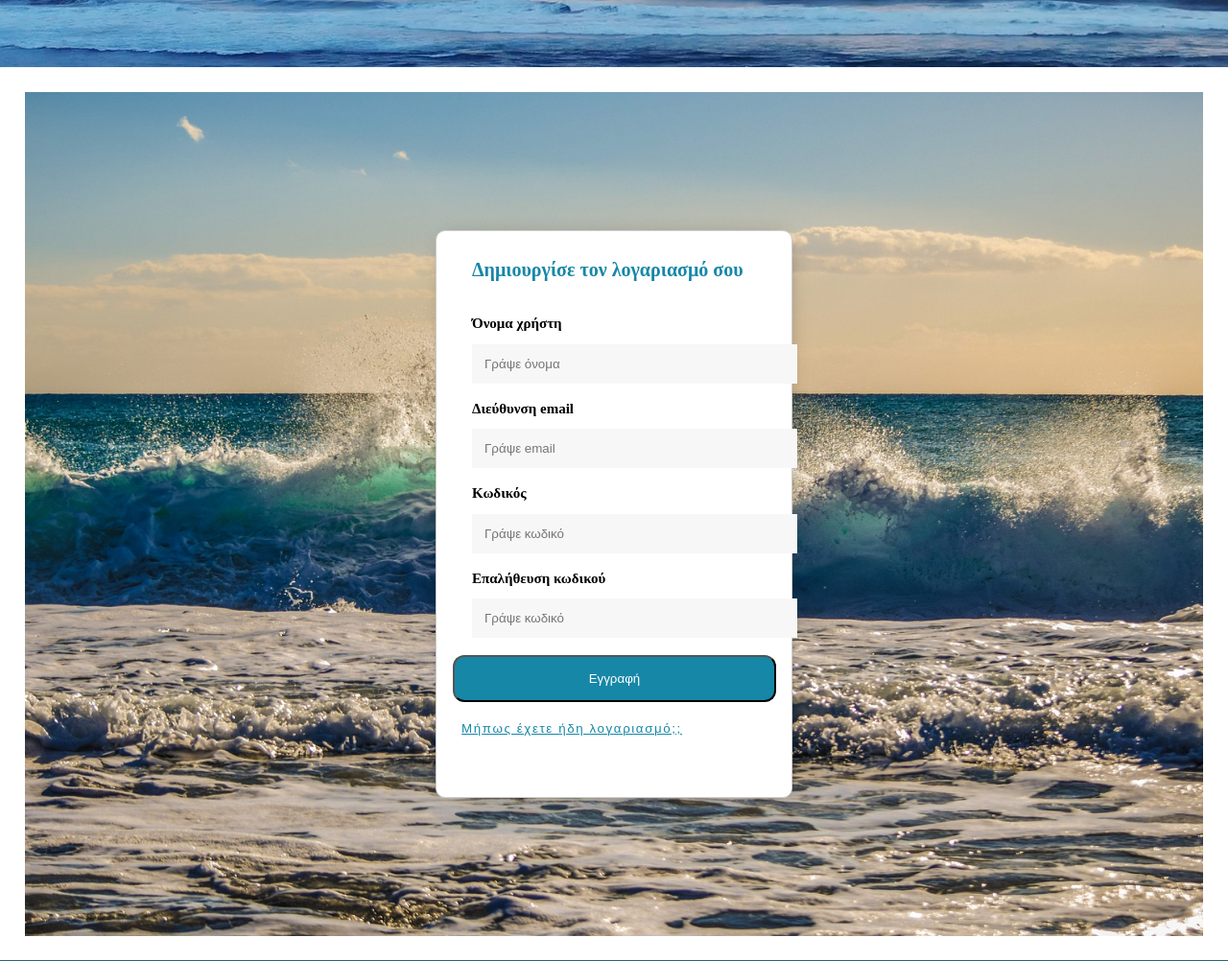
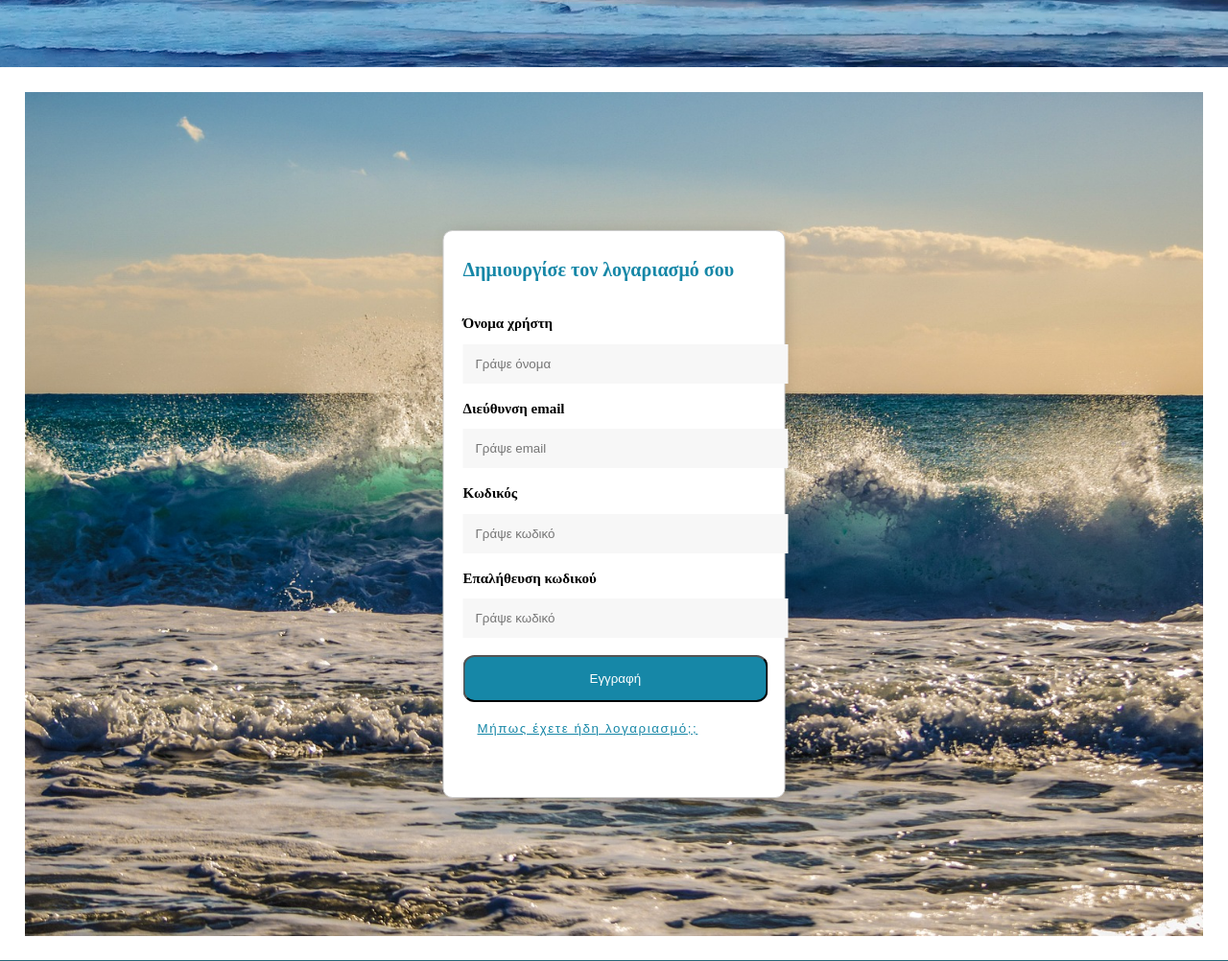
Before and after one commit to vrstelios/blue_life_csd_2021, a PHP site: page /Register.html in a window 1280 px wide. Shown: the part 436-1438 px from the top of the page at 96% size. Run offline with PHP 8.4, Linux system fonts and the light colour scheme.

Commit message:
contact final

```diff
--- a/styles_contact_singin_up.css
+++ b/styles_contact_singin_up.css
@@ -70,6 +70,7 @@
     position: relative;
 }
 .SignIn .container_page_login {
+    text-align: center;
     position: absolute;
     top: 5%;
     right: 0;
@@ -87,7 +88,7 @@
 .SignIn .login{
     color: #1687a7;
     position: absolute;
-    top: 8%;
+    top: 5%;
     left: 20%;
     font-size: 60px;
     font-weight: bold;
@@ -95,20 +96,20 @@
 .SignIn .email{
     position: absolute;
     top: 23%;
-    left: 8%;
+  /*  left: 8%; */
     font-size: 25px;
 }
 .SignIn .pass{
     position: absolute;
     top: 43%;
-    left: 8%;
+   /* left: 8%; */
     font-size: 25px;
 }
 
 .SignIn input[type=text] {
     position: absolute;
     top: 31%;
-    left: 10%;
+   /* left: 10%; */
     background: #F6F5F5;
     border: none;
     color: black;
@@ -118,7 +119,7 @@
 .SignIn input[type=password]{
     position: absolute;
     top: 51%;
-    left: 10%;
+ /*   left: 10%; */
     background: #F6F5F5;
     border: none;
     color: black;
@@ -136,7 +137,7 @@
 .SignIn .btn_login{
     position: absolute;
     top: 65%;
-    left: 8.5%;
+ /*   left: 8.5%; */
     background-color: #1687a7;
     color: white;
     padding: 20px 140px;
@@ -149,7 +150,7 @@
 .SignIn .btn_SignUp{
     position: relative;
     top: 80%;
-    left: 1%;
+ /*   left: 1%; */
     white-space: nowrap;
     text-align: center;
     border: 0 solid ;
@@ -168,7 +169,7 @@
 .SignIn .btn_Forgot_your_Pass{
     position: relative;
     top: 80%;
-    left: 1%;
+    /*left: 1%;*/
     white-space: nowrap;
     text-align: center;
     border: 0 solid ;
@@ -202,8 +203,9 @@
     position: relative;
 }
 .SignUp .container_page_register{
+    text-align: left;
     padding: 20px;
-    width:330px;
+    width:315px;
     height: 550px;
     position: absolute;
     left: 50%;
@@ -219,7 +221,7 @@
 .SignUp .register{
     font-size: 20px;
     top: 5%;
-    left: 10%;
+   /* left: 10%;*/
     text-align: center;
     position: absolute;
     color: #1687a7;
@@ -228,14 +230,14 @@
     position: absolute;
     font-size: 15px;
     top: 15%;
-    left: 10%;
+    /*left: 10%; */
     color: black;
 }
 .SignUp input[type=text_name]{
     position: absolute;
     text-align: left;
     top: 20%;
-    left: 10%;
+    /*left: 10%; */
     padding: 13px;
     color: black;
     border: none;
@@ -245,14 +247,14 @@
     position: absolute;
     font-size: 15px;
     top: 30%;
-    left: 10%;
+    /*left: 10%; */
     color: black;
 }
 .SignUp input[type=text_email]{
     position: absolute;
     text-align: left;
     top: 35%;
-    left: 10%;
+    /*left: 10%; */
     padding: 13px;
     color: black;
     border: none;
@@ -262,14 +264,14 @@
     position: absolute;
     font-size: 15px;
     top: 45%;
-    left: 10%;
+    /*left: 10%;*/
     color: black;
 }
 .SignUp .input_pass1{
     position: absolute;
     text-align: left;
     top: 50%;
-    left: 10%;
+    /*left: 10%;*/
     padding: 13px;
     color: black;
     border: none;
@@ -283,14 +285,14 @@
     position: absolute;
     font-size: 15px;
     top: 60%;
-    left: 10%;
+    /*left: 10%;*/
     color: black;
 }
 .SignUp .input_pass2{
     position: absolute;
     text-align: left;
     top: 65%;
-    left: 10%;
+    /*left: 10%;*/
     padding: 13px;
     color: black;
     border: none;
@@ -299,8 +301,8 @@
 .SignUp .btn_register {
     position: absolute;
     top: 75%;
-    left: 4.5%;
-    padding: 15px 140px;
+    /*left: 4.5%;*/
+    padding: 15px 130px;
     border-radius: 12px;
     background-color: #1687a7;
     color: white;
@@ -310,7 +312,7 @@
     white-space: nowrap;
     text-align: center;
     top: 85%;
-    left: 3%;
+    /*left: 3%; */
     border: 0 solid ;
     color: #1687a7;
     background-color: white;
```
